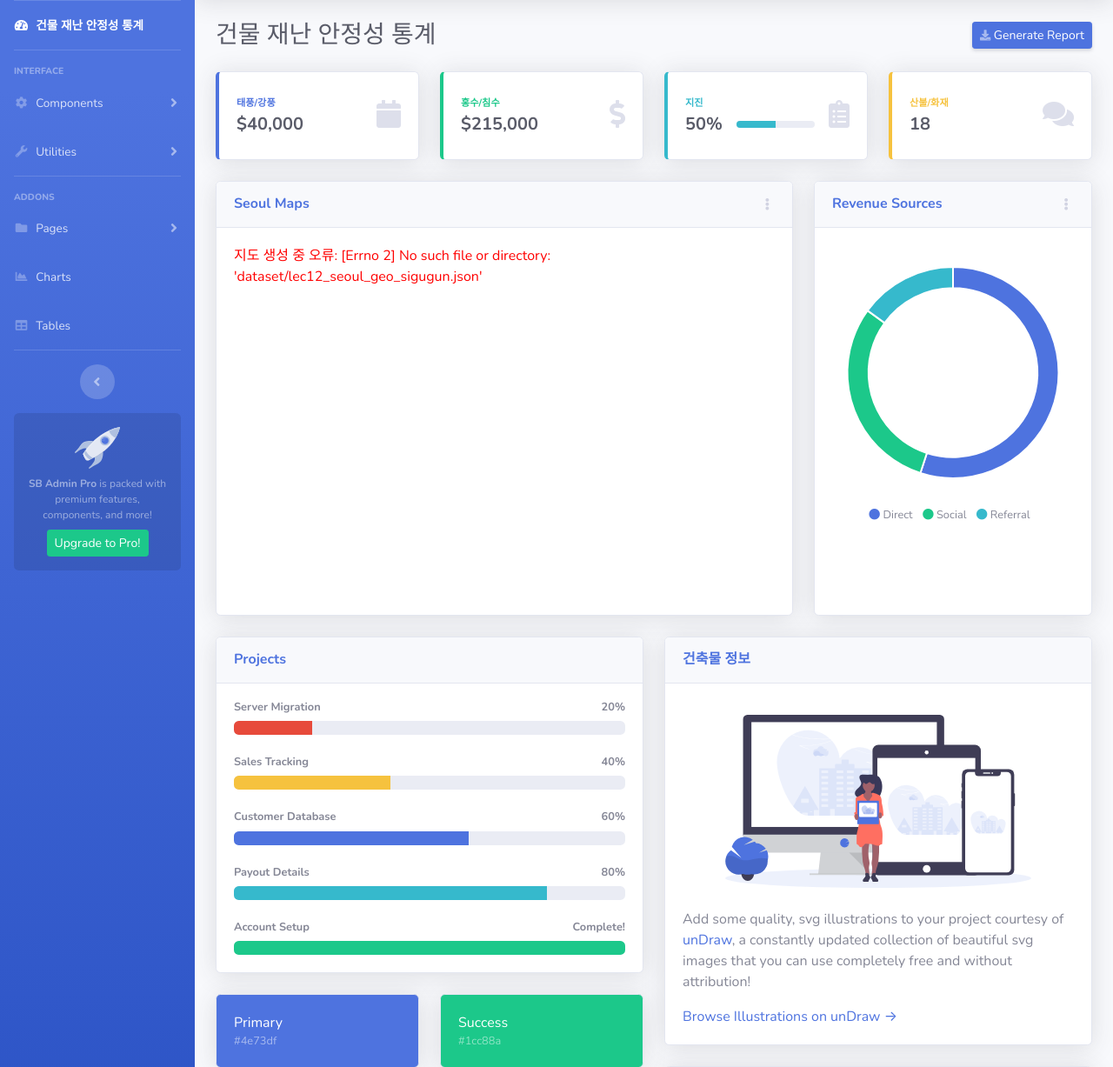
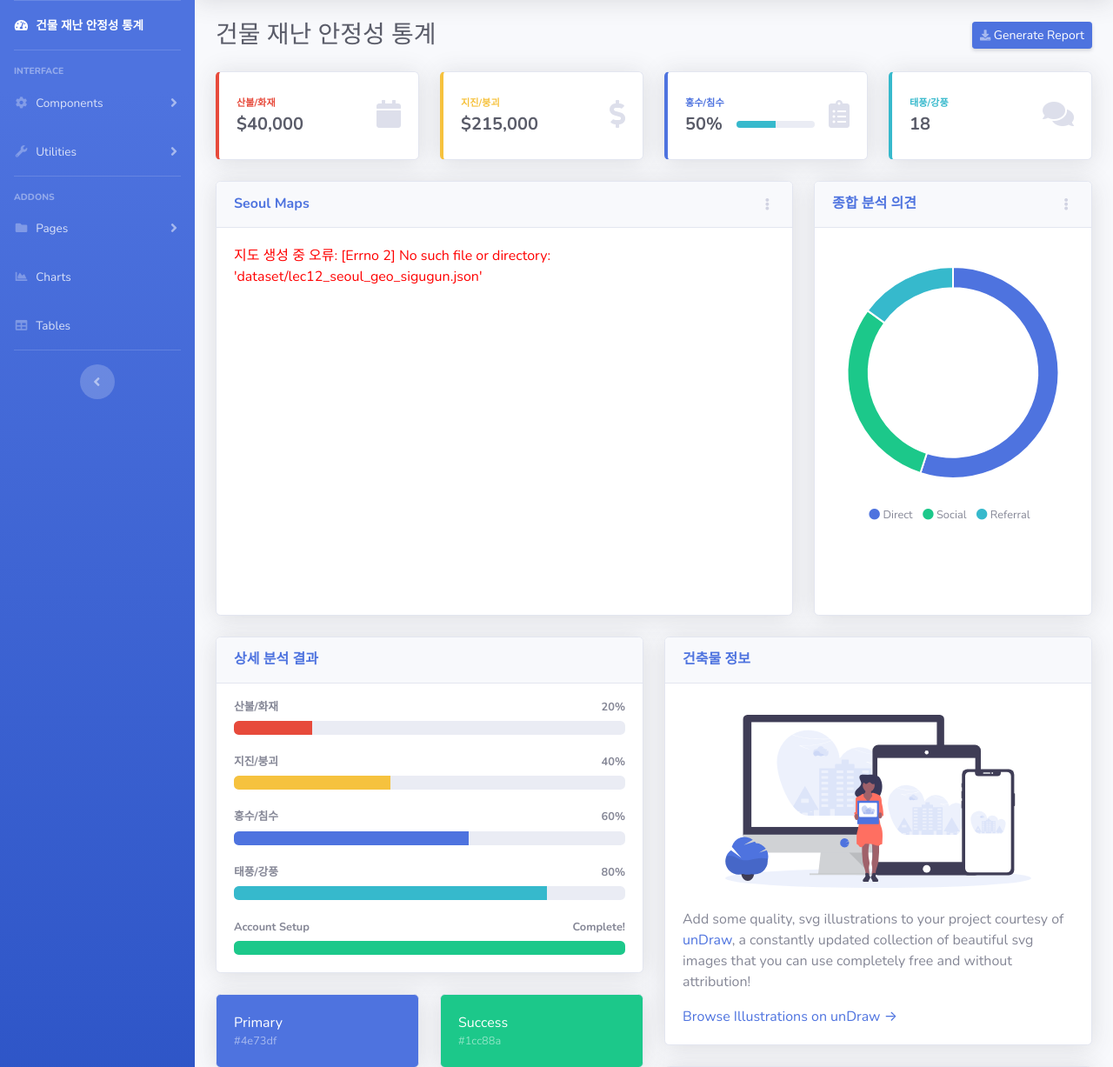
Before and after one commit to joonaeng/SA_AI_SEMI_PROJECT, a Flask app: page / in a window 1280 px wide. Shown: the part 70-1297 px from the top of the page at 87% size. Run offline with Flask 3, Linux system fonts and the light colour scheme; some libraries are stand-ins or nearby versions.

Commit message:
docs : index 세부 항목 수정 & 지반데이터 전처리 jupyter lab

```diff
--- a/templates/index.html
+++ b/templates/index.html
@@ -140,13 +140,6 @@
             <!-- Sidebar Toggler (Sidebar) -->
             <div class="text-center d-none d-md-inline">
                 <button class="rounded-circle border-0" id="sidebarToggle"></button>
-            </div>
-
-            <!-- Sidebar Message -->
-            <div class="sidebar-card d-none d-lg-flex">
-                <img class="sidebar-card-illustration mb-2" src="img/undraw_rocket.svg" alt="...">
-                <p class="text-center mb-2"><strong>SB Admin Pro</strong> is packed with premium features, components, and more!</p>
-                <a class="btn btn-success btn-sm" href="https://startbootstrap.com/theme/sb-admin-pro">Upgrade to Pro!</a>
             </div>
 
         </ul>
@@ -377,12 +370,12 @@
 
                         <!-- Earnings (Monthly) Card Example -->
                         <div class="col-xl-3 col-md-6 mb-4">
-                            <div class="card border-left-primary shadow h-100 py-2">
+                            <div class="card border-left-danger shadow h-100 py-2">
                                 <div class="card-body">
                                     <div class="row no-gutters align-items-center">
                                         <div class="col mr-2">
-                                            <div class="text-xs font-weight-bold text-primary text-uppercase mb-1">
-                                                태풍/강풍</div>
+                                            <div class="text-xs font-weight-bold text-danger text-uppercase mb-1">
+                                                산불/화재</div>
                                             <div class="h5 mb-0 font-weight-bold text-gray-800">$40,000</div>
                                         </div>
                                         <div class="col-auto">
@@ -395,12 +388,12 @@
 
                         <!-- Earnings (Monthly) Card Example -->
                         <div class="col-xl-3 col-md-6 mb-4">
-                            <div class="card border-left-success shadow h-100 py-2">
+                            <div class="card border-left-warning shadow h-100 py-2">
                                 <div class="card-body">
                                     <div class="row no-gutters align-items-center">
                                         <div class="col mr-2">
-                                            <div class="text-xs font-weight-bold text-success text-uppercase mb-1">
-                                                홍수/침수</div>
+                                            <div class="text-xs font-weight-bold text-warning text-uppercase mb-1">
+                                                지진/붕괴</div>
                                             <div class="h5 mb-0 font-weight-bold text-gray-800">$215,000</div>
                                         </div>
                                         <div class="col-auto">
@@ -413,11 +406,11 @@
 
                         <!-- Earnings (Monthly) Card Example -->
                         <div class="col-xl-3 col-md-6 mb-4">
-                            <div class="card border-left-info shadow h-100 py-2">
+                            <div class="card border-left-primary shadow h-100 py-2">
                                 <div class="card-body">
                                     <div class="row no-gutters align-items-center">
                                         <div class="col mr-2">
-                                            <div class="text-xs font-weight-bold text-info text-uppercase mb-1">지진
+                                            <div class="text-xs font-weight-bold text-primary text-uppercase mb-1">홍수/침수
                                             </div>
                                             <div class="row no-gutters align-items-center">
                                                 <div class="col-auto">
@@ -442,12 +435,12 @@
 
                         <!-- Pending Requests Card Example -->
                         <div class="col-xl-3 col-md-6 mb-4">
-                            <div class="card border-left-warning shadow h-100 py-2">
+                            <div class="card border-left-info shadow h-100 py-2">
                                 <div class="card-body">
                                     <div class="row no-gutters align-items-center">
                                         <div class="col mr-2">
-                                            <div class="text-xs font-weight-bold text-warning text-uppercase mb-1">
-                                                산불/화재</div>
+                                            <div class="text-xs font-weight-bold text-info text-uppercase mb-1">
+                                                태풍/강풍</div>
                                             <div class="h5 mb-0 font-weight-bold text-gray-800">18</div>
                                         </div>
                                         <div class="col-auto">
@@ -502,7 +495,7 @@
                                 <!-- Card Header - Dropdown -->
                                 <div
                                     class="card-header py-3 d-flex flex-row align-items-center justify-content-between">
-                                    <h6 class="m-0 font-weight-bold text-primary">Revenue Sources</h6>
+                                    <h6 class="m-0 font-weight-bold text-primary">종합 분석 의견</h6>
                                     <div class="dropdown no-arrow">
                                         <a class="dropdown-toggle" href="#" role="button" id="dropdownMenuLink"
                                             data-toggle="dropdown" aria-haspopup="true" aria-expanded="false">
@@ -549,28 +542,28 @@
                             <!-- Project Card Example -->
                             <div class="card shadow mb-4">
                                 <div class="card-header py-3">
-                                    <h6 class="m-0 font-weight-bold text-primary">Projects</h6>
+                                    <h6 class="m-0 font-weight-bold text-primary">상세 분석 결과</h6>
                                 </div>
                                 <div class="card-body">
-                                    <h4 class="small font-weight-bold">Server Migration <span
+                                    <h4 class="small font-weight-bold">산불/화재 <span
                                             class="float-right">20%</span></h4>
                                     <div class="progress mb-4">
                                         <div class="progress-bar bg-danger" role="progressbar" style="width: 20%"
                                             aria-valuenow="20" aria-valuemin="0" aria-valuemax="100"></div>
                                     </div>
-                                    <h4 class="small font-weight-bold">Sales Tracking <span
+                                    <h4 class="small font-weight-bold">지진/붕괴 <span
                                             class="float-right">40%</span></h4>
                                     <div class="progress mb-4">
                                         <div class="progress-bar bg-warning" role="progressbar" style="width: 40%"
                                             aria-valuenow="40" aria-valuemin="0" aria-valuemax="100"></div>
                                     </div>
-                                    <h4 class="small font-weight-bold">Customer Database <span
+                                    <h4 class="small font-weight-bold">홍수/침수 <span
                                             class="float-right">60%</span></h4>
                                     <div class="progress mb-4">
                                         <div class="progress-bar" role="progressbar" style="width: 60%"
                                             aria-valuenow="60" aria-valuemin="0" aria-valuemax="100"></div>
                                     </div>
-                                    <h4 class="small font-weight-bold">Payout Details <span
+                                    <h4 class="small font-weight-bold">태풍/강풍 <span
                                             class="float-right">80%</span></h4>
                                     <div class="progress mb-4">
                                         <div class="progress-bar bg-info" role="progressbar" style="width: 80%"
```
Also changed, not shown: 2 other files.
